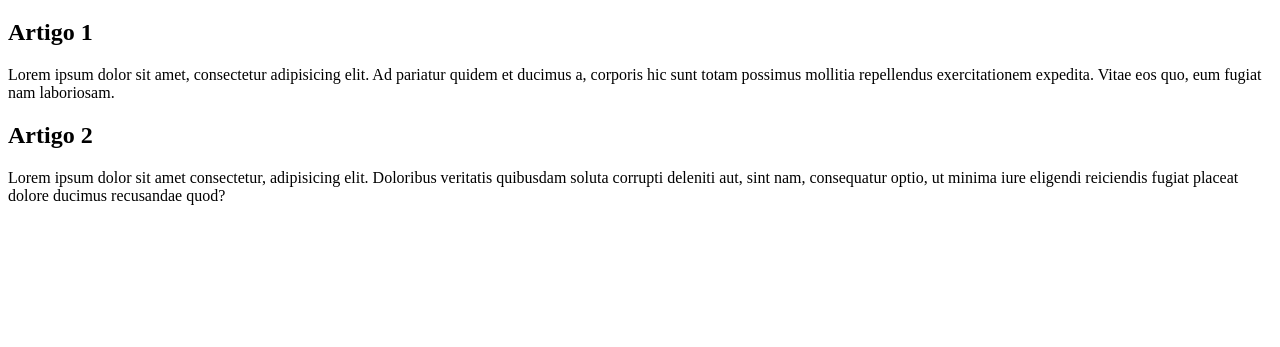
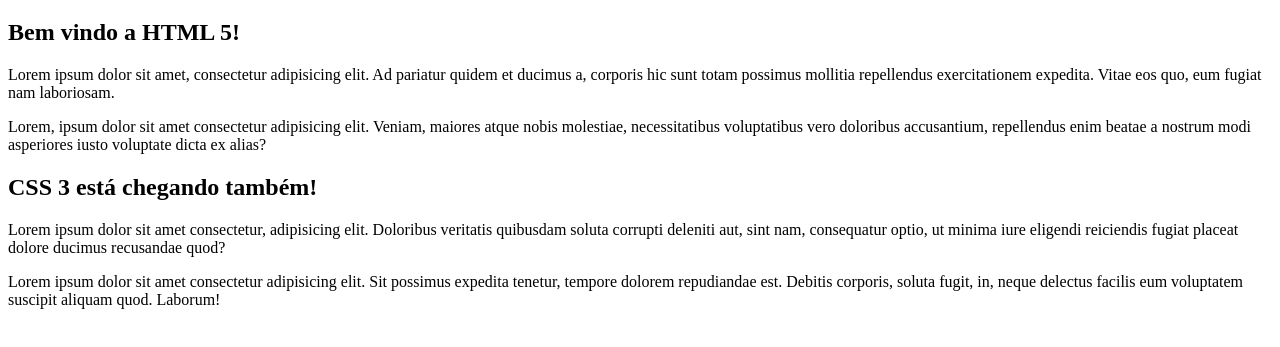
Before and after one commit to fcdennis/Ola-Mundo, a plain HTML site: page site exemplo/index.html in a window 1280 px wide. Shown: the part 61-408 px from the top of the page. Drawn offline with Linux system fonts and the light colour scheme.

Commit message:
Update index.html
alteração no h1, adição de p

```diff
--- a/site exemplo/index.html
+++ b/site exemplo/index.html
@@ -11,12 +11,14 @@
             <h1>Olá, Mundo!</h1>
         </header>
         <article>
-            <h2>Artigo 1</h2>
+            <h2>Bem vindo a HTML 5!</h2>
             <p>Lorem ipsum dolor sit amet, consectetur adipisicing elit. Ad pariatur quidem et ducimus a, corporis hic sunt totam possimus mollitia repellendus exercitationem expedita. Vitae eos quo, eum fugiat nam laboriosam.</p>
+            <p>Lorem, ipsum dolor sit amet consectetur adipisicing elit. Veniam, maiores atque nobis molestiae, necessitatibus voluptatibus vero doloribus accusantium, repellendus enim beatae a nostrum modi asperiores iusto voluptate dicta ex alias?</p>
         </article>
         <article>
-            <h2>Artigo 2</h2>
+            <h2>CSS 3 está chegando também!</h2>
             <p>Lorem ipsum dolor sit amet consectetur, adipisicing elit. Doloribus veritatis quibusdam soluta corrupti deleniti aut, sint nam, consequatur optio, ut minima iure eligendi reiciendis fugiat placeat dolore ducimus recusandae quod?</p>
+            <p>Lorem ipsum dolor sit amet consectetur adipisicing elit. Sit possimus expedita tenetur, tempore dolorem repudiandae est. Debitis corporis, soluta fugit, in, neque delectus facilis eum voluptatem suscipit aliquam quod. Laborum!</p>
         </article>
     </main>
 
```
